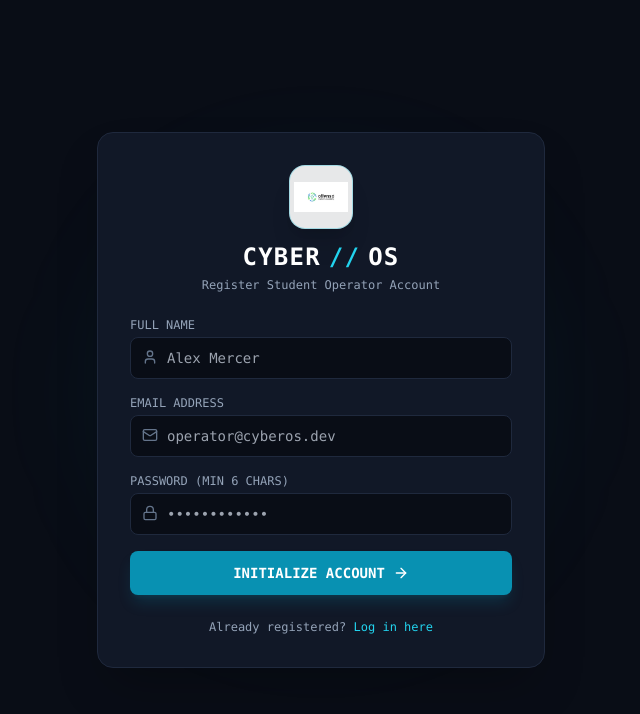
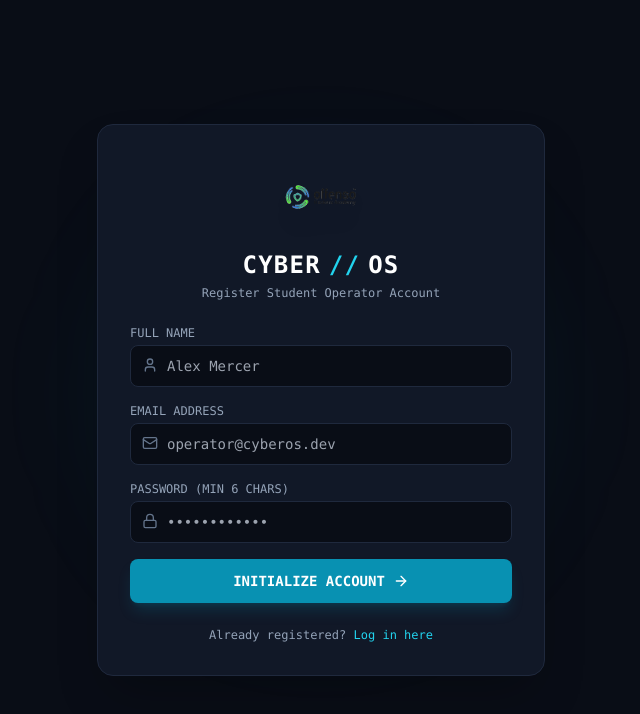
Before and after one commit to Amithkrishnamk/cyberos, a Next.js app: page /signup in a window 1280 px wide. Shown: the top 714 px of the page, without its empty margins (319-959 px from the left). Built offline with nearby package versions, Linux system fonts and the light colour scheme.

Commit message:
Update logo to large transparent PNG without borders or background containers

```diff
--- a/src/app/(admin)/layout.tsx
+++ b/src/app/(admin)/layout.tsx
@@ -72,15 +72,15 @@ function AdminLayoutContent({ children }: { children: React.ReactNode }) {
       {/* Sidebar Navigation */}
       <aside className="w-full md:w-64 bg-[#111827] border-b md:border-b-0 md:border-r border-[#1f293d] flex flex-col justify-between p-4 shrink-0">
         <div>
-          {/* Logo */}
+          {/* Brand Logo Header */}
           <div className="flex items-center gap-3 px-2 py-3 mb-6 border-b border-[#1f293d]">
             <img
-              src="/logo.jpg"
+              src="/logo.png"
               alt="Cyber OS Logo"
-              className="w-10 h-10 rounded-xl object-contain bg-white/90 p-0.5 shadow-lg border border-red-500/30"
+              className="h-12 w-auto object-contain shrink-0 filter drop-shadow-md"
             />
             <div>
-              <h1 className="font-bold text-white tracking-wider font-mono text-sm flex items-center gap-1">
+              <h1 className="font-bold text-white tracking-wider font-mono text-base flex items-center gap-1 leading-tight">
                 CYBER <span className="text-red-400">//</span> OS
               </h1>
               <p className="text-[10px] text-red-400 font-mono">ADMIN CONTROL</p>
--- a/src/app/(auth)/login/page.tsx
+++ b/src/app/(auth)/login/page.tsx
@@ -45,9 +45,9 @@ function LoginForm() {
     <div className="w-full max-w-md bg-[#111827] border border-[#1f293d] rounded-2xl shadow-2xl p-8 relative z-10 font-mono">
       <div className="flex flex-col items-center mb-6 text-center">
         <img
-          src="/logo.jpg"
+          src="/logo.png"
           alt="CYBER OS Logo"
-          className="w-16 h-16 rounded-2xl object-contain bg-white/90 p-1 mb-3 shadow-xl border border-cyan-500/30"
+          className="h-20 w-auto object-contain mb-3 filter drop-shadow-xl"
         />
         <h1 className="text-2xl font-bold text-white tracking-wider flex items-center gap-2">
           CYBER <span className="text-cyan-400">//</span> OS
--- a/src/app/(auth)/signup/page.tsx
+++ b/src/app/(auth)/signup/page.tsx
@@ -68,9 +68,9 @@ export default function SignupPage() {
       <div className="w-full max-w-md bg-[#111827] border border-[#1f293d] rounded-2xl shadow-2xl p-8 relative z-10">
         <div className="flex flex-col items-center mb-6 text-center">
           <img
-            src="/logo.jpg"
+            src="/logo.png"
             alt="CYBER OS Logo"
-            className="w-16 h-16 rounded-2xl object-contain bg-white/90 p-1 mb-3 shadow-xl border border-cyan-500/30"
+            className="h-20 w-auto object-contain mb-3 filter drop-shadow-xl"
           />
           <h1 className="text-2xl font-bold text-white tracking-wider flex items-center gap-2">
             CYBER <span className="text-cyan-400">//</span> OS
--- a/src/app/(dashboard)/layout.tsx
+++ b/src/app/(dashboard)/layout.tsx
@@ -77,15 +77,15 @@ function DashboardLayoutContent({ children }: { children: React.ReactNode }) {
       {/* Sidebar / Top Navigation */}
       <aside className="w-full md:w-64 bg-[#111827] border-b md:border-b-0 md:border-r border-[#1f293d] flex flex-col justify-between p-4 shrink-0">
         <div>
-          {/* Logo */}
+          {/* Brand Logo Header */}
           <div className="flex items-center gap-3 px-2 py-3 mb-6 border-b border-[#1f293d]">
             <img
-              src="/logo.jpg"
+              src="/logo.png"
               alt="Cyber OS Logo"
-              className="w-10 h-10 rounded-xl object-contain bg-white/90 p-0.5 shadow-lg border border-cyan-500/30"
+              className="h-12 w-auto object-contain shrink-0 filter drop-shadow-md"
             />
             <div>
-              <h1 className="font-bold text-white tracking-wider font-mono text-sm flex items-center gap-1">
+              <h1 className="font-bold text-white tracking-wider font-mono text-base flex items-center gap-1 leading-tight">
                 CYBER <span className="text-cyan-400">//</span> OS
               </h1>
               <p className="text-[10px] text-slate-400 font-mono">OPERATOR PLATFORM</p>
```
Also changed, not shown: public/logo.png (added).
